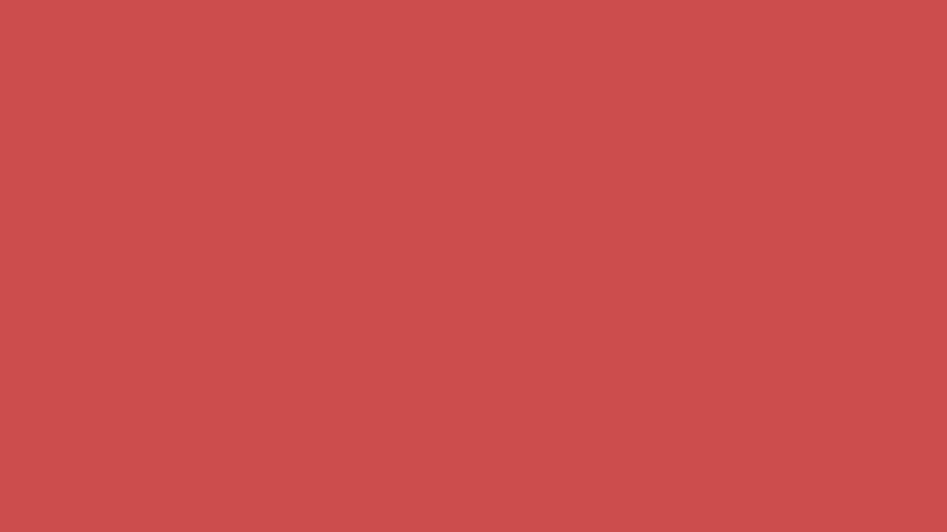
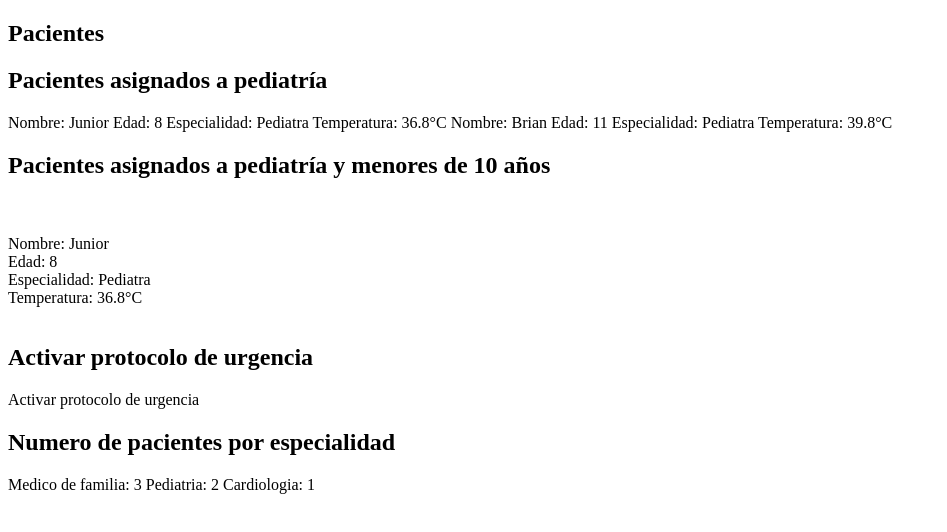
Before and after one commit to ddiazdm/M-dulo-8.1---Bucles, a website built with Vite: page index.html in a window 1280 px wide. Shown: the whole page, without its empty margins (0-947 px from the left). Built offline with nearby package versions, Linux system fonts and the light colour scheme.

Commit message:
insert in html

```diff
--- a/index.html
+++ b/index.html
@@ -9,6 +9,23 @@
   </head>
   <body>
     <div id="app">
+      <h2>Pacientes</h2>
+      <div class="pacientes-pedriatria">
+        <h2>Pacientes asignados a pediatría</h2>
+        <p id="pacientes-pediatria-list"></p>
+      </div>
+      <div class="pacientes-pedriatria-menor-diez-anos">
+        <h2>Pacientes asignados a pediatría y menores de 10 años</h2>
+        <p id="pacientes-pediatria-menor-diez-anos-list"></p>
+      </div>
+      <div class="protocolo-urgencia">
+        <h2>Activar protocolo de urgencia</h2>
+        <p id="activar-protocolo-urgencia"></p>
+      </div>
+      <div class="numero-pacientes-por-especialidad">
+        <h2>Numero de pacientes por especialidad</h2>
+        <p id="numero-pacientes-por-especialidad"></p>
+      </div>
     </div>
     <script type="module" src="/src/main.ts"></script>
   </body>
--- a/src/main.ts
+++ b/src/main.ts
@@ -4,7 +4,8 @@ import { pacientes, Pacientes, NumeroPacientesPorEspecialidad } from "./data";
 const obtenPacientesAsignadosAPediatria = (
   pacientes: Pacientes[]
 ): Pacientes[] => {
-  return pacientes.filter(paciente => paciente.especialidad === "Pediatra");
+  let pediatria = pacientes.filter(paciente => paciente.especialidad === "Pediatra");
+  return pediatria;
 };
 
 console.log(obtenPacientesAsignadosAPediatria(pacientes));
@@ -12,10 +13,10 @@ console.log(obtenPacientesAsignadosAPediatria(pacientes));
 const obtenPacientesAsignadosAPediatriaYMenorDeDiezAnios = (
   pacientes: Pacientes[]
 ): Pacientes[] => {
-  return pacientes.filter(paciente => paciente.especialidad === "Pediatra" && paciente.edad < 10);
+  let pediatriaMenorDiezAnios = pacientes.filter(paciente => paciente.especialidad === "Pediatra" && paciente.edad < 10);
+  return pediatriaMenorDiezAnios;
 };
 
-console.log(obtenPacientesAsignadosAPediatriaYMenorDeDiezAnios(pacientes));
 
 
 const activarProtocoloUrgencia = (pacientes: Pacientes[]): boolean => {
@@ -27,7 +28,6 @@ const activarProtocoloUrgencia = (pacientes: Pacientes[]): boolean => {
   return activarProctolo;
 };
 
-console.log(activarProtocoloUrgencia(pacientes));
 
 const cuentaPacientesPorEspecialidad = (
   pacientes: Pacientes[]
@@ -47,4 +47,67 @@ const cuentaPacientesPorEspecialidad = (
   }, { medicoDeFamilia: 0, pediatria: 0, cardiologia: 0 });
 };
 
-console.log(cuentaPacientesPorEspecialidad(pacientes));
+
+
+const renderPacientesAsignadosAPediatria = (pacientes: Pacientes[]) => {
+
+  const pacientesPediatriaList = document.getElementById("pacientes-pediatria-list");
+  if (pacientesPediatriaList) {
+    pacientesPediatriaList.innerHTML = pacientes.map(paciente => `
+
+        Nombre: ${paciente.nombre}
+        Edad: ${paciente.edad}
+        Especialidad: ${paciente.especialidad}
+        Temperatura: ${paciente.temperatura}°C
+
+    `).join("");
+  }
+};
+let pacientesPediatria = obtenPacientesAsignadosAPediatria(pacientes)
+renderPacientesAsignadosAPediatria(pacientesPediatria)
+
+
+
+
+
+const renderPacientesAsignadosAPediatriaYMenorDeDiezAnios = (pacientes: Pacientes[]) => {
+  const pacientesPediatriaMenorDiezAniosList = document.getElementById("pacientes-pediatria-menor-diez-anos-list");
+  if (pacientesPediatriaMenorDiezAniosList) {
+    pacientesPediatriaMenorDiezAniosList.innerText = pacientes.map(paciente => `
+
+        Nombre: ${paciente.nombre}
+        Edad: ${paciente.edad}
+        Especialidad: ${paciente.especialidad}
+        Temperatura: ${paciente.temperatura}°C
+
+    `).join("");
+  }
+}
+
+let menoresDiez = obtenPacientesAsignadosAPediatriaYMenorDeDiezAnios(pacientes);
+renderPacientesAsignadosAPediatriaYMenorDeDiezAnios(menoresDiez)
+
+
+
+const renderActivarProtocoloUrgencia = (pacientes: boolean) => {
+  const activarProtocoloUrgencia1 = document.getElementById("activar-protocolo-urgencia");
+  if (activarProtocoloUrgencia1) {
+    activarProtocoloUrgencia1.innerHTML = pacientes ? "Activar protocolo de urgencia" : "No activar protocolo de urgencia";
+};}
+let urgencias = activarProtocoloUrgencia(pacientes);
+renderActivarProtocoloUrgencia(urgencias);
+
+const renderNumeroPacientesPorEspecialidad = (pacientes: NumeroPacientesPorEspecialidad) => {
+  const numeroPacientesPorEspecialidad = document.getElementById("numero-pacientes-por-especialidad");
+
+  if (numeroPacientesPorEspecialidad) {
+    numeroPacientesPorEspecialidad.innerHTML = `
+    Medico de familia: ${pacientes.medicoDeFamilia}
+    Pediatria: ${pacientes.pediatria}
+    Cardiologia: ${pacientes.cardiologia}
+  `;
+  }
+};
+
+let especialidad = cuentaPacientesPorEspecialidad(pacientes);
+renderNumeroPacientesPorEspecialidad(especialidad);
--- a/src/style.css
+++ /dev/null
@@ -1,26 +0,0 @@
-#foto-principal{
-  max-height: 400px;
-}
-
-.miniatura{
-  height : 100px;
-  border: 1px solid gray;
-  margin-right: 10px;
-  cursor: pointer;
-}
-
-:root{
-  font-family: Inter, system-ui, Avenir, Helvetica,Arial, sans-rerif;
-  line-height: 1.5;
-  font-weight: 400;
-
-  color-scheme : light dark;
-  color: rgb(255, 255, 255, 0.87);
-  background-color: #cc4d4d;
-
-  font-synthesis: none;
-  text-rendering: optimizeLegibility;
-  -web-font-smoothing: antialiased;
-  -moz-osx-font-smoothing: grayscale;
-  -webkit-text-size-adjust: 100%;
-}
```
